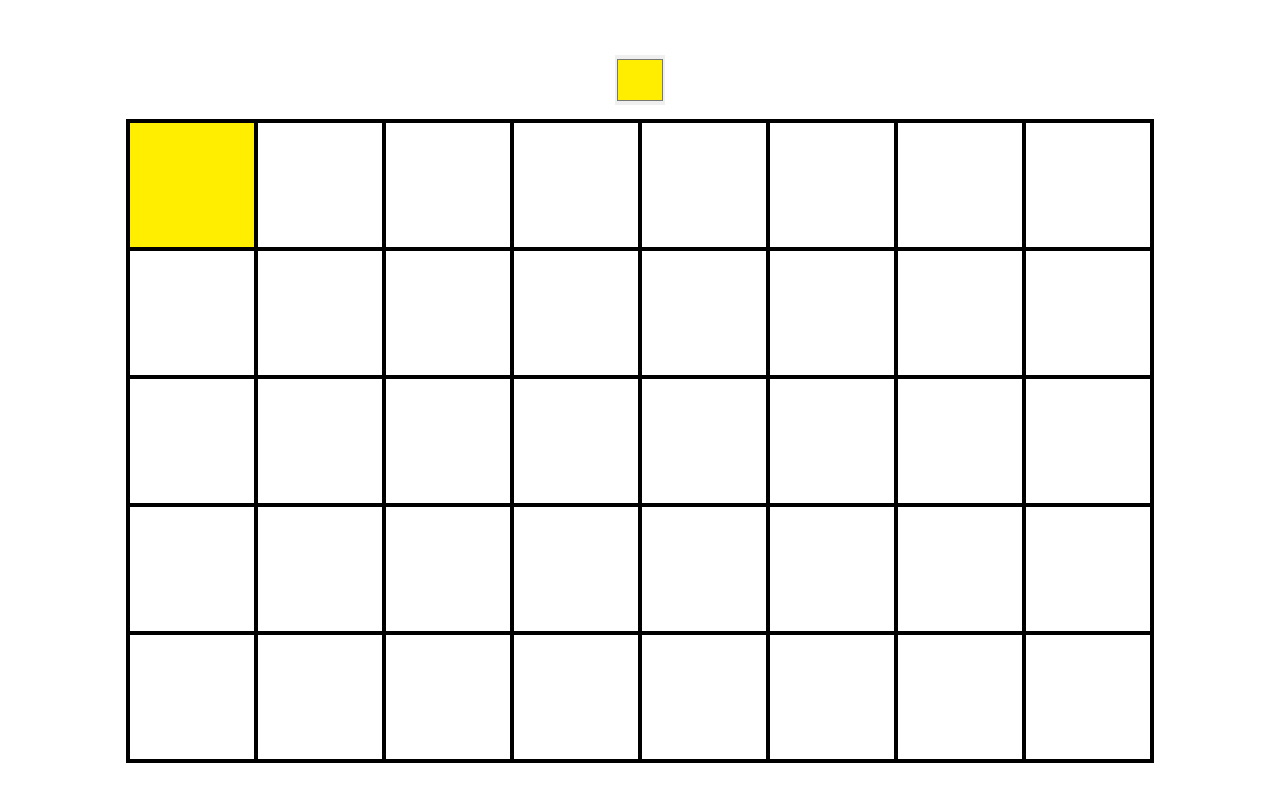
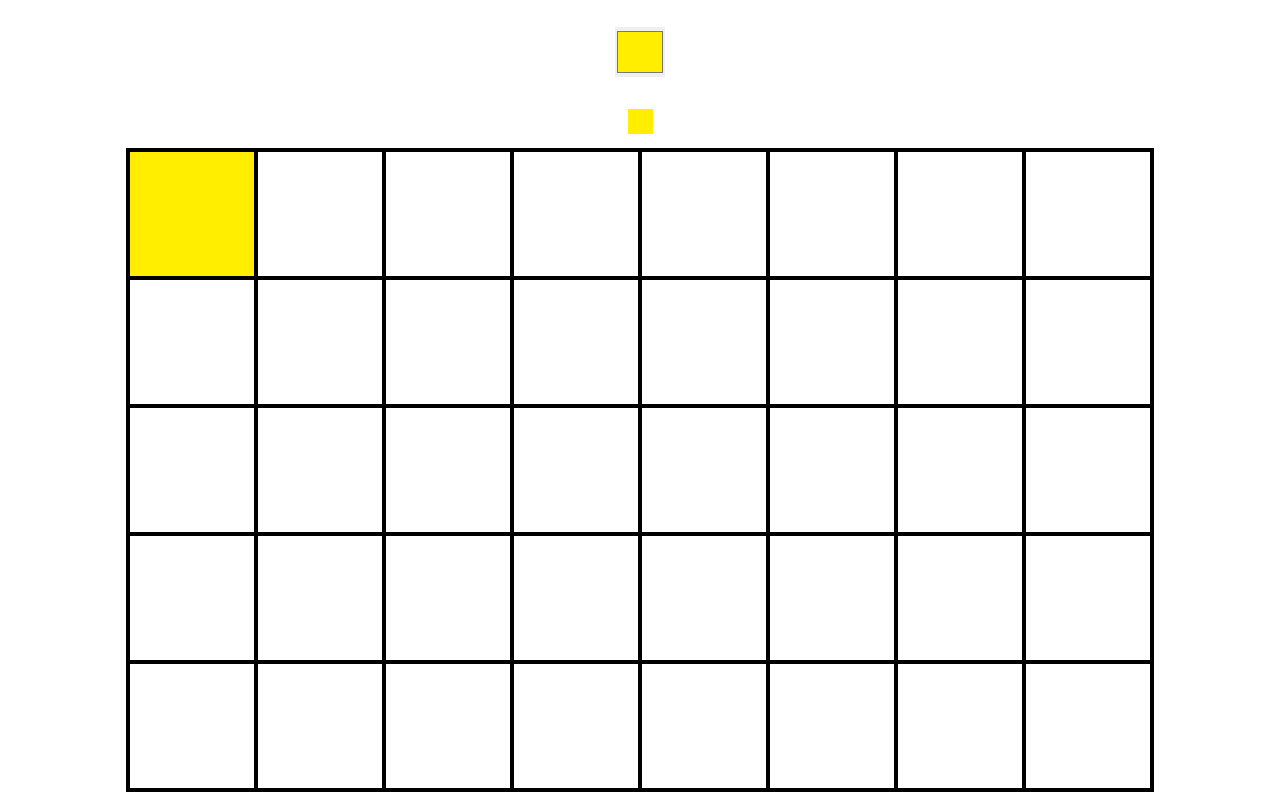
Before and after one commit to peter7cole/pixel-art-maker, a React (Create React App) app: page / in a window 1280 px wide. Both pictures are taken after a click on the element 192 px from the left and 185 px from the top of the page. Built offline with nearby package versions, Linux system fonts and the light colour scheme.

Commit message:
properly renders existing color history, added snapshot

```diff
--- a/src/App.js
+++ b/src/App.js
@@ -1,19 +1,40 @@
-import React, { useState } from 'react';
+import React, { useState, useMemo } from 'react';
 import useStyles from './App.styles';
 import Grid from './components/Grid/Grid';
 import ColorPicker from './components/ColorPicker/ColorPicker';
 
+const offCell = {
+	on: false,
+	color: '#ffffff',
+};
+const initialCells = Array.from({ length: 40 }, () => offCell);
+
 function App() {
+	const [cells, setCells] = useState(initialCells);
+	const [currentColor, setCurrentColor] = useState('#ffee00');
 	const classes = useStyles();
-	const [currentColor, setCurrentColor] = useState('#ffee00');
-
+	const colorSwatch = useMemo(
+		() => [...new Set(cells.filter(cell => cell.on).map(cell => cell.color))],
+		[cells]
+	);
 	return (
 		<div className={classes.app}>
-			<ColorPicker
+			<ColorPicker currentColor={currentColor} onSetColor={setCurrentColor} />
+			<div className={classes.colorSwatchContainer}>
+				{colorSwatch.map(color => (
+					<div
+						key={color}
+						className={classes.colorSwatch}
+						style={{ background: color }}
+					></div>
+				))}
+			</div>
+			<Grid
 				currentColor={currentColor}
-				setCurrentColor={setCurrentColor}
+				cells={cells}
+				setCells={setCells}
+				offCell={offCell}
 			/>
-			<Grid currentColor={currentColor} />
 		</div>
 	);
 }
--- a/src/App.styles.js
+++ b/src/App.styles.js
@@ -9,4 +9,16 @@ export default createUseStyles({
 		justifyContent: 'center',
 		alignItems: 'center',
 	},
+	colorSwatchContainer: {
+		display: 'flex',
+	},
+	colorSwatch: {
+		margin: '1rem',
+		padding: 0,
+		width: '25px',
+		height: '25px',
+		outline: 'none',
+		border: 'none',
+		cursor: 'pointer',
+	},
 });
--- a/src/components/ColorPicker/ColorPicker.js
+++ b/src/components/ColorPicker/ColorPicker.js
@@ -2,10 +2,10 @@ import React from 'react';
 import useStyles from './ColorPicker.styles';
 
 // pass in props, which is lifted state now passed down from App parent
-const ColorPicker = ({ currentColor, setCurrentColor }) => {
+const ColorPicker = ({ currentColor, onSetColor }) => {
 	const classes = useStyles();
 	const colorChange = event => {
-		setCurrentColor(event.target.value);
+		onSetColor(event.target.value);
 	};
 	return (
 		<div>
--- a/src/components/Grid/Grid.js
+++ b/src/components/Grid/Grid.js
@@ -1,18 +1,10 @@
-import React, { useState } from 'react';
+import React from 'react';
 import useStyles from './Grid.styles';
 // import { nanoid } from 'nanoid';
 
-const offCell = {
-	on: false,
-	color: '#ffffff',
-};
-
-const initialCells = Array.from({ length: 40 }, () => offCell);
-
-const Grid = ({ currentColor }) => {
+const Grid = ({ currentColor, cells, setCells, offCell }) => {
 	const classes = useStyles();
 	// destructuring!
-	const [cells, setCells] = useState(initialCells);
 	const updateCell = (i, defaultState) => e => {
 		e.preventDefault(); // to prevent context menu
 		setCells(
@@ -32,8 +24,8 @@ const Grid = ({ currentColor }) => {
 		<div className={classes.grid}>
 			{cells.map((cell, i) => (
 				<div
+					key={i}
 					className={classes.cell}
-					key={i}
 					style={{ background: cell.on ? cell.color : '#ffffff' }}
 					onClick={updateCell(i)}
 					onContextMenu={updateCell(i, offCell)}
```
Also changed, not shown: assets/snapshot-pixel-art103.png (added), 1 other file (tests, documents, lock files or other folders).
